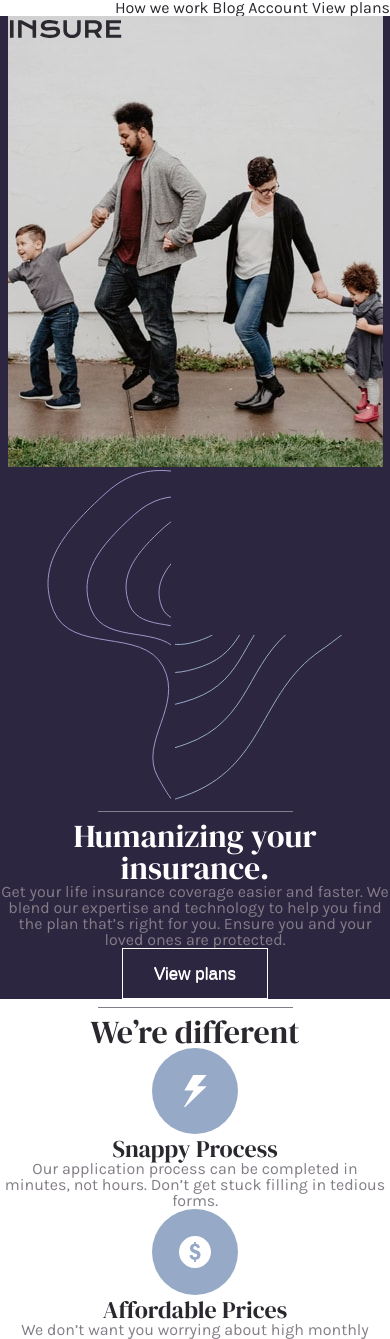
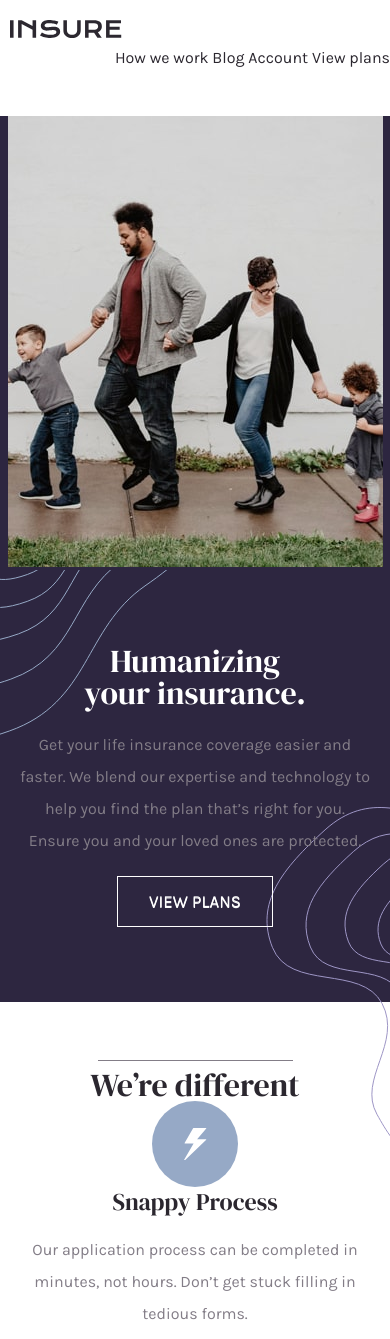
Before and after one commit to ASlawinska/ChallengeFrontmentor, a plain HTML site: page insure-landing-page-master/index.html in a window 390 px wide. Shown: the top 1339 px of the page. Drawn offline with Linux system fonts and the light colour scheme.

Commit message:
Positionig of header picture for mobile.

```diff
--- a/insure-landing-page-master/css/style.css
+++ b/insure-landing-page-master/css/style.css
@@ -23,9 +23,14 @@ h3{
 p{
   color: hsl(273, 4%, 51%);
 width: 400;
+line-height: 2;
+z-index: 1;
+margin: 5%;
   }
 header{
 text-align: right;
+width: 100%;
+margin: 50px auto 50px auto;
   }
 a{
   text-decoration: none;
@@ -34,25 +39,33 @@ a{
 }
 footer{
   background-color: hsl(0, 0%, 98%);
-
 }
 /************************class selectror****************************/
+.page{
+  display: flex;
+  flex-direction: column;
+}
 .top-cointainer{
+  position: relative;
+  width: 100%;
   background-color: hsl(256, 26%, 20%);
   color: hsl(216, 30%, 68%);
+  margin-bottom: 50px;
 }
 .middle-cointainer{
   color: hsl(270, 9%, 17%);
 }
  .bottom-cointainer {
-   background-color: hsl(256, 26%, 20%);
+  background-color: hsl(256, 26%, 20%);
+  width: 90%;
  }
  .h1-violet{
    color:hsl(270, 9%, 17%);
  }
  .hr-screen{
-   border-top: 1px solid hsl(273, 4%, 51%);
-   width: 50%;
+   display: none;
+/*   border-top: 1px solid hsl(273, 4%, 51%);
+   width: 50%;*/
  }
  .hr-middle-cointainer{
    border-top: 1px solid hsl(273, 4%, 51%);
@@ -70,7 +83,7 @@ footer{
 	display:inline-block;
 	cursor:pointer;
 	color:white;
-	font-family:Arial;
+	font-family: 'Karla', sans-serif;
 	font-size:17px;
 	padding:16px 31px;
 	text-decoration:none;
@@ -91,10 +104,33 @@ footer{
    left: 10px;
 
  }
+ .image-intro{
+  position: relative;
+  display: block;
+  margin: auto;
+  width: 100%;
+ }
+ .bg-pattern-intro-left{
+  position: absolute;
+  display: block;
+  margin-left: 0%;
+  z-index: 0;
+ }
+ .bg-pattern-intro-right{
+  position: absolute;
+right: 0;
+   margin-top: -50%;
+   z-index: 0;
+ }
+ .text-intro{
+position: relative;
+   padding-top: 75px;
+   padding-bottom: 75px;
+   z-index: 1;
+ }
+
 /**********MEDIA QUERIES****/
  @media screen and (min-width: 600px){
-
- }
 
  }
 
--- a/insure-landing-page-master/index.html
+++ b/insure-landing-page-master/index.html
@@ -16,7 +16,7 @@
   <div class="page">
     <header>
       <img class="logo" src="images/logo.svg" alt="logo">
-      <div class="">
+      <div class=""> <!-- TODO:  nav bar dropdown menu, img hamburger + open-close menu-->
 
       </div>
       <nav>
@@ -29,50 +29,52 @@
     <div class="top-cointainer">
       <picture class="image-intro">
         <source media="(max-width: 650px)" srcset="images\image-intro-mobile.jpg">
-        <img src="images\image-intro-desktop.jpg" alt="">
+        <img src="images\image-intro-desktop.jpg" alt="image-intro-Family">
       </picture>
+      <picture class="bg-pattern-intro-left">
+        <source media="(max-width: 650px)" srcset="images\bg-pattern-intro-left-mobile.svg">
+        <img src="images\bg-pattern-intro-left-desktop.svg" alt="bg-pattern-intro-left">
+      </picture>
+      <hr class="hr-screen">
+      <div class="text-intro">
+        <h1>Humanizing<br /> your insurance.</h1>
+        <p>Get your life insurance coverage easier and faster. We blend our expertise
+          and technology to help you find the plan that’s right for you. Ensure you
+          and your loved ones are protected.</p>
+        <a class="btn" href="#">VIEW PLANS</a>
+      </div>
       <picture class="bg-pattern-intro-right">
         <source media="(max-width: 650px)" srcset="images\bg-pattern-intro-right-mobile.svg">
-        <img src="images\bg-pattern-intro-right-desktop.svg" alt="">
+        <img src="images\bg-pattern-intro-right-desktop.svg" alt="bg-pattern-intro-right">
       </picture>
-      <picture class="bg-oattern-intro-left">
-        <source media="(max-width: 650px)" srcset="images\bg-pattern-intro-left-mobile.svg">
-        <img src="images\bg-pattern-intro-left-desktop.svg" alt="">
-      </picture>
-      <hr class="hr-screen">
-      <h1>Humanizing your insurance.</h1>
-      <p>Get your life insurance coverage easier and faster. We blend our expertise
-        and technology to help you find the plan that’s right for you. Ensure you
-        and your loved ones are protected.</p>
-      <a class="btn" href="#">View plans</a>
     </div>
     <div class="middle-cointainer">
       <hr class="hr-middle-cointainer">
       <h1 class="h1-violet">We’re different</h1>
       <div class="columnI">
-        <img src="images\icon-snappy-process.svg" alt="">
+        <img src="images\icon-snappy-process.svg" alt="icon-snappy-process">
         <h2>Snappy Process</h2>
         <p>Our application process can be completed in minutes, not hours. Don’t get
           stuck filling in tedious forms.</p>
       </div>
       <div class="columnII">
-        <img src="images\icon-affordable-prices.svg" alt="">
+        <img src="images\icon-affordable-prices.svg" alt="icon-affordable-prices">
         <h2>Affordable Prices</h2>
         <p>We don’t want you worrying about high monthly costs. Our prices may be low,
           but we still offer the best coverage possible.</p>
       </div>
       <div class="columnIII">
-        <img src="images/icon-people-first.svg" alt="">
+        <img src="images/icon-people-first.svg" alt="icon-people-first">
         <h2>People First</h2>
         <p>Our plans aren’t full of conditions and clauses to prevent payouts. We make
           sure you’re covered when you need it.</p>
       </div>
     </div>
     <div class="bottom-cointainer">
-      <picture class="bg-pattern-how-we-work">
+    <!--  <picture class="bg-pattern-how-we-work">
         <source media="(max-width: 650px)" srcset="images\bg-pattern-how-we-work-mobile.svg">
         <img src="images\bg-pattern-how-we-work-desktop.svg" alt="">
-      </picture>
+      </picture>-->
       <h1>Find out more about how we work</h1>
       <a class="btn" href="#">How we work</a>
     </div>
```
